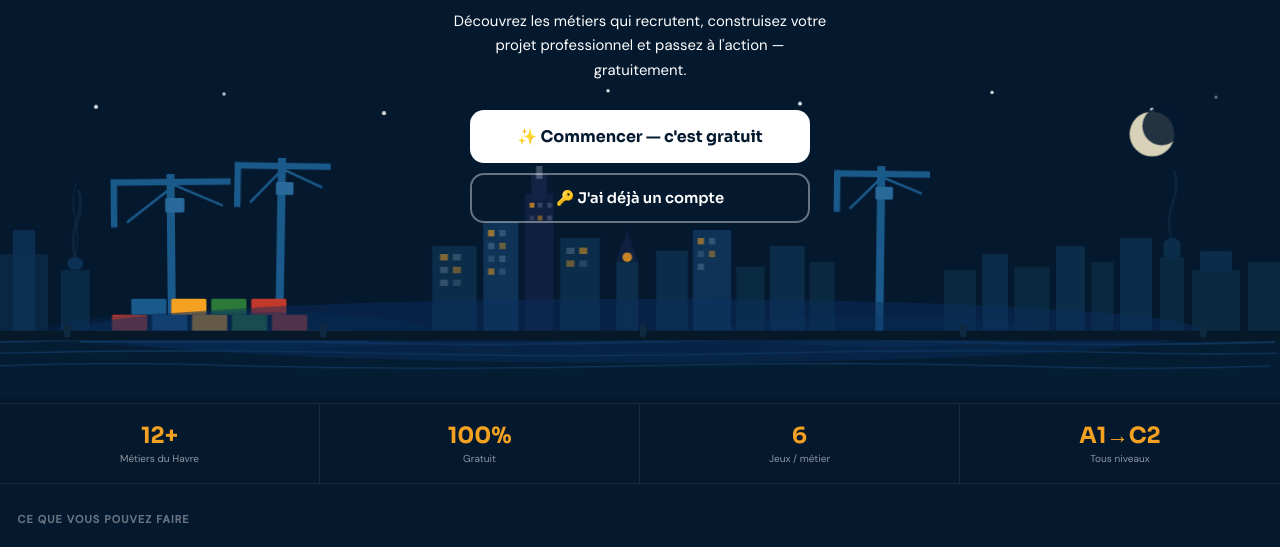
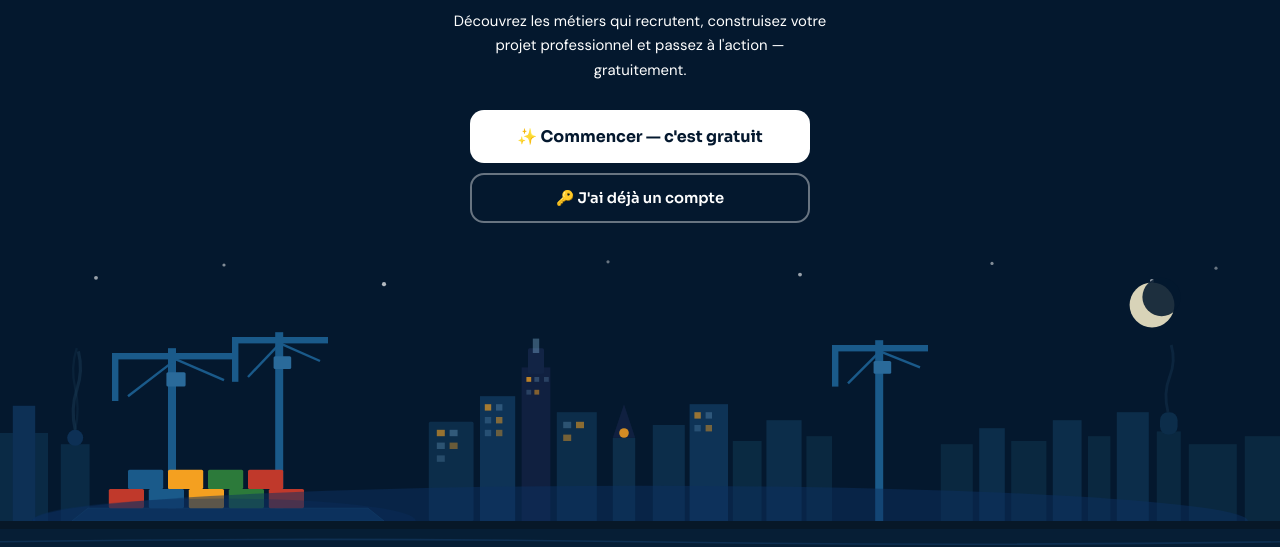
Before and after one commit to RECIFE-Projets/cap-avenir, a plain HTML site: page index.html in a window 1280 px wide. Shown: the part 223-770 px from the top of the page. Drawn offline with Linux system fonts and the light colour scheme.

Commit message:
Add files via upload

```diff
--- a/index.html
+++ b/index.html
@@ -174,14 +174,12 @@ input:focus,select:focus,textarea:focus{outline:none;border-color:var(--primary)
 .btn-outline-white:hover{background:rgba(255,255,255,0.08);border-color:rgba(255,255,255,0.7);}
 
 /* HERO with skyline */
-.land-hero{position:relative;text-align:center;padding:2.5rem 1.25rem 0;overflow:hidden;min-height:420px;display:flex;flex-direction:column;align-items:center;}
-.land-skyline-wrap{position:absolute;bottom:0;left:0;right:0;z-index:0;}
-.land-hero-content{position:relative;z-index:2;width:100%;}
+.land-hero{text-align:center;padding:2.5rem 1.25rem 1.75rem;background:#04182e;}
 .land-anchor{width:80px;height:80px;background:var(--accent);border-radius:24px;display:flex;align-items:center;justify-content:center;font-size:2.2rem;margin:0 auto 1.25rem;animation:popIn .6s cubic-bezier(.34,1.56,.64,1) both;box-shadow:0 8px 32px rgba(244,160,32,0.45);}
 .land-title{font-family:var(--font);font-size:2.2rem;font-weight:800;line-height:1.1;margin-bottom:0.9rem;animation:fadeUp .6s .15s both ease-out;}
 .land-title span{color:var(--accent);}
 .land-sub{font-size:0.93rem;opacity:0.78;line-height:1.65;max-width:380px;margin:0 auto 1.75rem;animation:fadeUp .6s .25s both ease-out;}
-.land-btns{display:flex;flex-direction:column;gap:10px;width:100%;max-width:340px;margin:0 auto;animation:fadeUp .6s .35s both ease-out;padding-bottom:180px;}
+.land-btns{display:flex;flex-direction:column;gap:10px;width:100%;max-width:340px;margin:0 auto;animation:fadeUp .6s .35s both ease-out;}
 
 /* STATS STRIP */
 .land-stats{display:grid;grid-template-columns:repeat(4,1fr);margin:0;border-top:1px solid rgba(255,255,255,0.08);border-bottom:1px solid rgba(255,255,255,0.08);}
@@ -352,220 +350,161 @@ input:checked+.toggle-slider:before{transform:translateX(20px);}
 <div id="page-landing" class="page active">
 <div class="landing-wrap">
 
-  <!-- HERO with Le Havre skyline -->
+  <!-- HERO : texte + boutons -->
   <div class="land-hero">
-    <div class="land-hero-content">
     <div class="land-anchor">⚓</div>
     <h1 class="land-title">Votre avenir<br>commence à <span>Le Havre</span></h1>
     <p class="land-sub">Découvrez les métiers qui recrutent, construisez votre projet professionnel et passez à l'action — gratuitement.</p>
     <div class="land-btns">
-        <button class="btn btn-white btn-lg" onclick="showPage('page-register')" style="font-size:1rem;padding:1rem 1.5rem;border-radius:14px;width:100%;">✨ Commencer — c'est gratuit</button>
-        <button class="btn btn-outline-white" onclick="showPage('page-login')" style="font-size:0.92rem;padding:0.85rem 1.5rem;border-radius:14px;width:100%;">🔑 J'ai déjà un compte</button>
-      </div>
-    </div>
-
-    <!-- SVG Skyline Le Havre -->
-    <div class="land-skyline-wrap">
-      <svg width="100%" viewBox="0 0 800 200" xmlns="http://www.w3.org/2000/svg" preserveAspectRatio="xMidYMax meet">
-        <!-- Sky gradient layer -->
-        <rect x="0" y="0" width="800" height="200" fill="#04182e"/>
-        <!-- Stars -->
-        <circle cx="60" cy="18" r="1.2" fill="#fff" opacity=".6" style="animation:starPulse 3s 0.2s infinite ease-in-out"/>
-        <circle cx="140" cy="10" r="1" fill="#fff" opacity=".5" style="animation:starPulse 2.5s 0.8s infinite ease-in-out"/>
-        <circle cx="240" cy="22" r="1.3" fill="#fff" opacity=".7" style="animation:starPulse 3.5s 0.4s infinite ease-in-out"/>
-        <circle cx="380" cy="8" r="1" fill="#fff" opacity=".4" style="animation:starPulse 2.8s 1s infinite ease-in-out"/>
-        <circle cx="500" cy="16" r="1.2" fill="#fff" opacity=".6" style="animation:starPulse 3.2s 0.6s infinite ease-in-out"/>
-        <circle cx="620" cy="9" r="1" fill="#fff" opacity=".5" style="animation:starPulse 2.6s 1.3s infinite ease-in-out"/>
-        <circle cx="720" cy="20" r="1.3" fill="#fff" opacity=".6" style="animation:starPulse 3s 0.9s infinite ease-in-out"/>
-        <circle cx="760" cy="12" r="1" fill="#fff" opacity=".4" style="animation:starPulse 2.4s 0.3s infinite ease-in-out"/>
-        <!-- Moon -->
+      <button class="btn btn-white" onclick="showPage('page-register')" style="font-size:1rem;padding:1rem;border-radius:14px;width:100%;max-width:340px;">&#10024; Commencer — c'est gratuit</button>
+      <button class="btn btn-outline-white" onclick="showPage('page-login')" style="font-size:0.92rem;padding:0.85rem;border-radius:14px;width:100%;max-width:340px;">&#128273; J'ai déjà un compte</button>
+    </div>
+  </div>
+
+  <!-- SKYLINE Le Havre : flux normal, après le hero -->
+  <div style="background:#04182e;line-height:0;margin-top:-2px;">
+    <svg width="100%" viewBox="0 0 800 210" xmlns="http://www.w3.org/2000/svg" preserveAspectRatio="xMidYMax meet" style="display:block;">
+      <rect x="0" y="0" width="800" height="210" fill="#04182e"/>
+      <!-- Étoiles -->
+      <circle cx="60" cy="18" r="1.2" fill="#fff" opacity=".6"/>
+      <circle cx="140" cy="10" r="1" fill="#fff" opacity=".5"/>
+      <circle cx="240" cy="22" r="1.3" fill="#fff" opacity=".7"/>
+      <circle cx="380" cy="8" r="1" fill="#fff" opacity=".4"/>
+      <circle cx="500" cy="16" r="1.2" fill="#fff" opacity=".6"/>
+      <circle cx="620" cy="9" r="1" fill="#fff" opacity=".5"/>
+      <circle cx="720" cy="20" r="1.3" fill="#fff" opacity=".6"/>
+      <circle cx="760" cy="12" r="1" fill="#fff" opacity=".4"/>
+      <!-- Lune -->
       <circle cx="720" cy="35" r="14" fill="#f0e8c8" opacity=".9"/>
-        <circle cx="726" cy="30" r="12" fill="#04182e" opacity=".85"/>
-
-        <!-- Water reflection -->
-        <rect x="0" y="158" width="800" height="42" fill="#061e35" opacity=".9"/>
-        <!-- Water shimmer lines -->
-        <path d="M0 165 Q100 162 200 165 Q300 168 400 165 Q500 162 600 165 Q700 168 800 165" fill="none" stroke="#1a4a7a" stroke-width="1" opacity=".4" style="animation:waveFade 4s infinite ease-in-out"/>
-        <path d="M0 172 Q120 169 240 172 Q360 175 480 172 Q600 169 720 172 Q760 173 800 172" fill="none" stroke="#1a4a7a" stroke-width="0.8" opacity=".3" style="animation:waveFade 5s 1s infinite ease-in-out"/>
-        <path d="M0 180 Q80 177 160 180 Q280 183 400 180 Q520 177 640 180 Q720 183 800 180" fill="none" stroke="#1a4a7a" stroke-width="0.6" opacity=".25" style="animation:waveFade 6s 2s infinite ease-in-out"/>
-
-        <!-- CITYSCAPE - BUILDINGS -->
-        <!-- Left: industrial zone Gonfreville -->
-        <rect x="0" y="110" width="30" height="50" fill="#0a2a45" opacity=".9"/>
-        <rect x="8" y="95" width="14" height="65" fill="#0d3055" opacity=".9"/>
-        <!-- Refinery pipes/tanks -->
-        <rect x="38" y="120" width="18" height="40" fill="#0a2a45"/>
-        <rect x="42" y="112" width="10" height="8" fill="#0d3055" rx="5"/>
-        <!-- Smoke wisps -->
-        <path d="M47 112 Q44 100 48 90 Q52 80 49 70" fill="none" stroke="#1a3a55" stroke-width="2" opacity=".4"/>
-        <path d="M47 112 Q50 100 47 88 Q44 76 48 65" fill="none" stroke="#1a3a55" stroke-width="1.5" opacity=".3"/>
-
-        <!-- Port cranes (centre-gauche) -->
-        <g style="animation:crane 6s 0s infinite ease-in-out;transform-origin:110px 160px">
-          <rect x="105" y="60" width="5" height="100" fill="#1a5a8a"/>
-          <rect x="70" y="63" width="75" height="4" fill="#1a5a8a"/>
-          <rect x="70" y="63" width="4" height="30" fill="#1a5a8a"/>
-          <line x1="110" y1="67" x2="80" y2="90" stroke="#1a5a8a" stroke-width="1.5"/>
-          <line x1="110" y1="67" x2="140" y2="80" stroke="#1a5a8a" stroke-width="1.5"/>
-          <!-- Cabin -->
-          <rect x="104" y="75" width="12" height="9" fill="#2a6a9a" rx="1"/>
-        </g>
-
-        <g style="animation:crane 7s 1s infinite ease-in-out;transform-origin:175px 160px">
-          <rect x="172" y="50" width="5" height="110" fill="#1a5a8a"/>
-          <rect x="145" y="53" width="60" height="4" fill="#1a5a8a"/>
-          <rect x="145" y="53" width="4" height="28" fill="#1a5a8a"/>
-          <line x1="175" y1="57" x2="155" y2="78" stroke="#1a5a8a" stroke-width="1.5"/>
-          <line x1="175" y1="57" x2="200" y2="68" stroke="#1a5a8a" stroke-width="1.5"/>
-          <rect x="171" y="65" width="11" height="8" fill="#2a6a9a" rx="1"/>
-        </g>
-
-        <!-- Container ship hull -->
-        <path d="M60 158 L220 158 L230 165 L50 165 Z" fill="#0e3558" stroke="#1a4a6a" stroke-width="0.5"/>
-        <!-- Containers on ship -->
-        <rect x="70" y="148" width="22" height="10" fill="#c0392b" rx="1"/>
-        <rect x="95" y="148" width="22" height="10" fill="#1a5a8a" rx="1"/>
-        <rect x="120" y="148" width="22" height="10" fill="#f4a020" rx="1"/>
-        <rect x="145" y="148" width="22" height="10" fill="#2c7a3a" rx="1"/>
-        <rect x="170" y="148" width="22" height="10" fill="#c0392b" rx="1"/>
-        <rect x="82" y="138" width="22" height="10" fill="#1a5a8a" rx="1"/>
-        <rect x="107" y="138" width="22" height="10" fill="#f4a020" rx="1"/>
-        <rect x="132" y="138" width="22" height="10" fill="#2c7a3a" rx="1"/>
-        <rect x="157" y="138" width="22" height="10" fill="#c0392b" rx="1"/>
-
-        <!-- Centre: Le Havre buildings -->
-        <rect x="270" y="105" width="28" height="55" fill="#0c2d4a" rx="1"/>
-        <rect x="275" y="110" width="5" height="4" fill="#f4a020" opacity=".5"/>
-        <rect x="283" y="110" width="5" height="4" fill="#c8d8e8" opacity=".2"/>
-        <rect x="275" y="118" width="5" height="4" fill="#c8d8e8" opacity=".2"/>
-        <rect x="283" y="118" width="5" height="4" fill="#f4a020" opacity=".4"/>
-        <rect x="275" y="126" width="5" height="4" fill="#c8d8e8" opacity=".2"/>
-        <rect x="283" y="126" width="5" height="4" fill="#c8d8e8" opacity=".15"/>
-
-        <rect x="302" y="90" width="22" height="70" fill="#0e3356"/>
-        <rect x="305" y="95" width="4" height="4" fill="#f4a020" opacity=".6"/>
-        <rect x="312" y="95" width="4" height="4" fill="#c8d8e8" opacity=".2"/>
-        <rect x="305" y="103" width="4" height="4" fill="#c8d8e8" opacity=".2"/>
-        <rect x="312" y="103" width="4" height="4" fill="#f4a020" opacity=".4"/>
-        <rect x="305" y="111" width="4" height="4" fill="#c8d8e8" opacity=".15"/>
-        <rect x="312" y="111" width="4" height="4" fill="#c8d8e8" opacity=".2"/>
-        <rect x="305" y="119" width="4" height="4" fill="#f4a020" opacity=".5"/>
-        <rect x="312" y="119" width="4" height="4" fill="#c8d8e8" opacity=".15"/>
-
-        <!-- Tall tower centre -->
-        <rect x="328" y="72" width="18" height="88" fill="#102040"/>
-        <rect x="332" y="60" width="10" height="16" fill="#122445" rx="1"/>
-        <rect x="335" y="55" width="4" height="8" fill="#c8d8e8" opacity=".3"/>
-        <rect x="331" y="78" width="3" height="3" fill="#f4a020" opacity=".7"/>
-        <rect x="336" y="78" width="3" height="3" fill="#c8d8e8" opacity=".2"/>
-        <rect x="342" y="78" width="3" height="3" fill="#c8d8e8" opacity=".2"/>
-        <rect x="331" y="86" width="3" height="3" fill="#c8d8e8" opacity=".15"/>
-        <rect x="336" y="86" width="3" height="3" fill="#f4a020" opacity=".45"/>
-        <rect x="342" y="86" width="3" height="3" fill="#c8d8e8" opacity=".2"/>
-
-        <rect x="350" y="100" width="25" height="60" fill="#0c2d4a"/>
-        <rect x="354" y="106" width="5" height="4" fill="#c8d8e8" opacity=".2"/>
-        <rect x="362" y="106" width="5" height="4" fill="#f4a020" opacity=".5"/>
-        <rect x="354" y="114" width="5" height="4" fill="#f4a020" opacity=".4"/>
-        <rect x="362" y="114" width="5" height="4" fill="#c8d8e8" opacity=".15"/>
-
-        <!-- Lighthouse / church -->
-        <rect x="385" y="115" width="14" height="45" fill="#0d2e4a"/>
-        <polygon points="385,115 399,115 392,95" fill="#102040"/>
-        <circle cx="392" cy="112" r="3" fill="#f4a020" opacity=".8"/>
-
-        <!-- Right: more buildings -->
-        <rect x="410" y="108" width="20" height="52" fill="#0c2d4a"/>
-        <rect x="433" y="95" width="24" height="65" fill="#0e3356"/>
-        <rect x="436" y="100" width="4" height="4" fill="#f4a020" opacity=".55"/>
-        <rect x="443" y="100" width="4" height="4" fill="#c8d8e8" opacity=".2"/>
-        <rect x="436" y="108" width="4" height="4" fill="#c8d8e8" opacity=".15"/>
-        <rect x="443" y="108" width="4" height="4" fill="#f4a020" opacity=".4"/>
-        <rect x="436" y="116" width="4" height="4" fill="#c8d8e8" opacity=".2"/>
-
-        <rect x="460" y="118" width="18" height="42" fill="#0a2a42"/>
-        <rect x="481" y="105" width="22" height="55" fill="#0c2d4a"/>
-        <rect x="506" y="115" width="16" height="45" fill="#0a2840"/>
-
-        <!-- Right: second crane -->
-        <g style="animation:crane 8s 2s infinite ease-in-out;transform-origin:550px 160px">
-          <rect x="547" y="55" width="5" height="105" fill="#1a5a8a"/>
-          <rect x="520" y="58" width="60" height="4" fill="#1a5a8a"/>
-          <rect x="520" y="58" width="4" height="26" fill="#1a5a8a"/>
-          <line x1="550" y1="62" x2="530" y2="82" stroke="#1a5a8a" stroke-width="1.5"/>
-          <line x1="550" y1="62" x2="575" y2="72" stroke="#1a5a8a" stroke-width="1.5"/>
-          <rect x="546" y="68" width="11" height="8" fill="#2a6a9a" rx="1"/>
-        </g>
-
-        <!-- Far right: industrial -->
-        <rect x="590" y="120" width="20" height="40" fill="#0a2840"/>
-        <rect x="614" y="110" width="16" height="50" fill="#0c2d4a"/>
-        <rect x="634" y="118" width="22" height="42" fill="#0a2840"/>
-        <rect x="660" y="105" width="18" height="55" fill="#0c2d4a"/>
-        <rect x="682" y="115" width="14" height="45" fill="#0a2840"/>
-        <rect x="700" y="100" width="20" height="60" fill="#0c2d4a"/>
-        <!-- Refinery right -->
-        <rect x="725" y="112" width="15" height="48" fill="#0a2840"/>
-        <rect x="727" y="100" width="11" height="14" rx="5" fill="#0c2d4a"/>
-        <path d="M732 100 Q729 88 733 78 Q737 68 734 58" fill="none" stroke="#1a3a55" stroke-width="1.8" opacity=".35"/>
-        <rect x="745" y="120" width="30" height="40" fill="#0a2840"/>
-        <rect x="750" y="108" width="20" height="14" fill="#0c2d4a" rx="1"/>
-        <rect x="780" y="115" width="20" height="45" fill="#0a2840"/>
-
-        <!-- Horizon glow (light pollution) -->
-        <ellipse cx="400" cy="158" rx="350" ry="20" fill="#0d3060" opacity=".45"/>
-        <ellipse cx="150" cy="158" rx="120" ry="12" fill="#0d3060" opacity=".3"/>
-        <ellipse cx="550" cy="158" rx="100" ry="10" fill="#0d3060" opacity=".25"/>
-
-        <!-- Foreground quay -->
-        <rect x="0" y="158" width="800" height="6" fill="#071828"/>
-        <!-- Bollards -->
-        <rect x="40" y="154" width="4" height="8" fill="#0f2a40" rx="1"/>
-        <rect x="200" y="154" width="4" height="8" fill="#0f2a40" rx="1"/>
-        <rect x="400" y="154" width="4" height="8" fill="#0f2a40" rx="1"/>
-        <rect x="600" y="154" width="4" height="8" fill="#0f2a40" rx="1"/>
-        <rect x="750" y="154" width="4" height="8" fill="#0f2a40" rx="1"/>
+      <circle cx="726" cy="30" r="12" fill="#04182e" opacity=".88"/>
+      <!-- Zone industrielle gauche Gonfreville -->
+      <rect x="0" y="115" width="30" height="55" fill="#0a2a45"/>
+      <rect x="8" y="98" width="14" height="72" fill="#0d3055"/>
+      <rect x="38" y="122" width="18" height="48" fill="#0a2a45"/>
+      <rect x="42" y="113" width="10" height="10" rx="5" fill="#0d3055"/>
+      <path d="M47 113 Q44 100 48 88 Q52 76 49 64" fill="none" stroke="#1a3a55" stroke-width="2" opacity=".5"/>
+      <path d="M47 113 Q50 100 47 87 Q44 74 48 62" fill="none" stroke="#1a3a55" stroke-width="1.5" opacity=".3"/>
+      <!-- Grue 1 -->
+      <rect x="105" y="62" width="5" height="108" fill="#1a5a8a"/>
+      <rect x="70" y="65" width="75" height="4" fill="#1a5a8a"/>
+      <rect x="70" y="65" width="4" height="30" fill="#1a5a8a"/>
+      <line x1="110" y1="69" x2="80" y2="92" stroke="#1a5a8a" stroke-width="1.5"/>
+      <line x1="110" y1="69" x2="140" y2="82" stroke="#1a5a8a" stroke-width="1.5"/>
+      <rect x="104" y="77" width="12" height="9" fill="#2a6a9a" rx="1"/>
+      <!-- Grue 2 -->
+      <rect x="172" y="52" width="5" height="118" fill="#1a5a8a"/>
+      <rect x="145" y="55" width="60" height="4" fill="#1a5a8a"/>
+      <rect x="145" y="55" width="4" height="28" fill="#1a5a8a"/>
+      <line x1="175" y1="59" x2="155" y2="80" stroke="#1a5a8a" stroke-width="1.5"/>
+      <line x1="175" y1="59" x2="200" y2="70" stroke="#1a5a8a" stroke-width="1.5"/>
+      <rect x="171" y="67" width="11" height="8" fill="#2a6a9a" rx="1"/>
+      <!-- Navire porte-conteneurs -->
+      <path d="M55 162 L230 162 L240 170 L45 170 Z" fill="#0e3558" stroke="#1a4a6a" stroke-width="0.5"/>
+      <rect x="68" y="150" width="22" height="12" fill="#c0392b" rx="1"/>
+      <rect x="93" y="150" width="22" height="12" fill="#1a5a8a" rx="1"/>
+      <rect x="118" y="150" width="22" height="12" fill="#f4a020" rx="1"/>
+      <rect x="143" y="150" width="22" height="12" fill="#2c7a3a" rx="1"/>
+      <rect x="168" y="150" width="22" height="12" fill="#c0392b" rx="1"/>
+      <rect x="80" y="138" width="22" height="12" fill="#1a5a8a" rx="1"/>
+      <rect x="105" y="138" width="22" height="12" fill="#f4a020" rx="1"/>
+      <rect x="130" y="138" width="22" height="12" fill="#2c7a3a" rx="1"/>
+      <rect x="155" y="138" width="22" height="12" fill="#c0392b" rx="1"/>
+      <!-- Immeubles centre Le Havre -->
+      <rect x="268" y="108" width="28" height="62" fill="#0c2d4a" rx="1"/>
+      <rect x="273" y="113" width="5" height="4" fill="#f4a020" opacity=".6"/>
+      <rect x="281" y="113" width="5" height="4" fill="#8cc4e8" opacity=".3"/>
+      <rect x="273" y="121" width="5" height="4" fill="#8cc4e8" opacity=".25"/>
+      <rect x="281" y="121" width="5" height="4" fill="#f4a020" opacity=".4"/>
+      <rect x="273" y="129" width="5" height="4" fill="#8cc4e8" opacity=".2"/>
+      <rect x="300" y="92" width="22" height="78" fill="#0e3356"/>
+      <rect x="303" y="97" width="4" height="4" fill="#f4a020" opacity=".65"/>
+      <rect x="310" y="97" width="4" height="4" fill="#8cc4e8" opacity=".25"/>
+      <rect x="303" y="105" width="4" height="4" fill="#8cc4e8" opacity=".2"/>
+      <rect x="310" y="105" width="4" height="4" fill="#f4a020" opacity=".5"/>
+      <rect x="303" y="113" width="4" height="4" fill="#8cc4e8" opacity=".2"/>
+      <rect x="310" y="113" width="4" height="4" fill="#f4a020" opacity=".4"/>
+      <!-- Tour principale -->
+      <rect x="326" y="74" width="18" height="96" fill="#102040"/>
+      <rect x="330" y="62" width="10" height="16" fill="#122445" rx="1"/>
+      <rect x="333" y="56" width="4" height="9" fill="#8cc4e8" opacity=".35"/>
+      <rect x="329" y="80" width="3" height="3" fill="#f4a020" opacity=".75"/>
+      <rect x="334" y="80" width="3" height="3" fill="#8cc4e8" opacity=".25"/>
+      <rect x="340" y="80" width="3" height="3" fill="#8cc4e8" opacity=".2"/>
+      <rect x="329" y="88" width="3" height="3" fill="#8cc4e8" opacity=".2"/>
+      <rect x="334" y="88" width="3" height="3" fill="#f4a020" opacity=".5"/>
+      <rect x="348" y="102" width="25" height="68" fill="#0c2d4a"/>
+      <rect x="352" y="108" width="5" height="4" fill="#8cc4e8" opacity=".25"/>
+      <rect x="360" y="108" width="5" height="4" fill="#f4a020" opacity=".55"/>
+      <rect x="352" y="116" width="5" height="4" fill="#f4a020" opacity=".45"/>
+      <!-- Clocher/phare -->
+      <rect x="383" y="118" width="14" height="52" fill="#0d2e4a"/>
+      <polygon points="383,118 397,118 390,97" fill="#102040"/>
+      <circle cx="390" cy="115" r="3" fill="#f4a020" opacity=".85"/>
+      <!-- Immeubles droite -->
+      <rect x="408" y="110" width="20" height="60" fill="#0c2d4a"/>
+      <rect x="431" y="97" width="24" height="73" fill="#0e3356"/>
+      <rect x="434" y="102" width="4" height="4" fill="#f4a020" opacity=".6"/>
+      <rect x="441" y="102" width="4" height="4" fill="#8cc4e8" opacity=".25"/>
+      <rect x="434" y="110" width="4" height="4" fill="#8cc4e8" opacity=".2"/>
+      <rect x="441" y="110" width="4" height="4" fill="#f4a020" opacity=".45"/>
+      <rect x="458" y="120" width="18" height="50" fill="#0a2a42"/>
+      <rect x="479" y="107" width="22" height="63" fill="#0c2d4a"/>
+      <rect x="504" y="117" width="16" height="53" fill="#0a2840"/>
+      <!-- Grue 3 droite -->
+      <rect x="547" y="57" width="5" height="113" fill="#1a5a8a"/>
+      <rect x="520" y="60" width="60" height="4" fill="#1a5a8a"/>
+      <rect x="520" y="60" width="4" height="26" fill="#1a5a8a"/>
+      <line x1="550" y1="64" x2="530" y2="84" stroke="#1a5a8a" stroke-width="1.5"/>
+      <line x1="550" y1="64" x2="575" y2="74" stroke="#1a5a8a" stroke-width="1.5"/>
+      <rect x="546" y="70" width="11" height="8" fill="#2a6a9a" rx="1"/>
+      <!-- Zone industrielle droite -->
+      <rect x="588" y="122" width="20" height="48" fill="#0a2840"/>
+      <rect x="612" y="112" width="16" height="58" fill="#0c2d4a"/>
+      <rect x="632" y="120" width="22" height="50" fill="#0a2840"/>
+      <rect x="658" y="107" width="18" height="63" fill="#0c2d4a"/>
+      <rect x="680" y="117" width="14" height="53" fill="#0a2840"/>
+      <rect x="698" y="102" width="20" height="68" fill="#0c2d4a"/>
+      <rect x="723" y="114" width="15" height="56" fill="#0a2840"/>
+      <rect x="725" y="102" width="11" height="14" rx="5" fill="#0c2d4a"/>
+      <path d="M730 102 Q727 90 731 80 Q735 70 732 60" fill="none" stroke="#1a3a55" stroke-width="1.8" opacity=".4"/>
+      <rect x="743" y="122" width="30" height="48" fill="#0a2840"/>
+      <rect x="778" y="117" width="22" height="53" fill="#0a2840"/>
+      <!-- Halo lumineux horizon -->
+      <ellipse cx="400" cy="170" rx="380" ry="22" fill="#0d3060" opacity=".5"/>
+      <ellipse cx="140" cy="170" rx="120" ry="14" fill="#0d3060" opacity=".3"/>
+      <!-- Quai et eau -->
+      <rect x="0" y="170" width="800" height="5" fill="#071828"/>
+      <rect x="0" y="175" width="800" height="35" fill="#061e35"/>
+      <path d="M0 183 Q200 180 400 183 Q600 186 800 183" fill="none" stroke="#1a4a7a" stroke-width="1" opacity=".4"/>
+      <path d="M0 191 Q200 188 400 191 Q600 194 800 191" fill="none" stroke="#1a4a7a" stroke-width="0.7" opacity=".3"/>
     </svg>
-    </div>
   </div>
 
   <!-- STATS -->
   <div class="land-stats">
-    <div class="land-stat">
-      <div class="land-stat-num">12+</div>
-      <div class="land-stat-label">Métiers du Havre</div>
-    </div>
-    <div class="land-stat">
-      <div class="land-stat-num">100%</div>
-      <div class="land-stat-label">Gratuit</div>
-    </div>
-    <div class="land-stat">
-      <div class="land-stat-num">6</div>
-      <div class="land-stat-label">Jeux / métier</div>
-    </div>
-    <div class="land-stat">
-      <div class="land-stat-num">A1→C2</div>
-      <div class="land-stat-label">Tous niveaux</div>
-    </div>
+    <div class="land-stat"><div class="land-stat-num">12+</div><div class="land-stat-label">Métiers du Havre</div></div>
+    <div class="land-stat"><div class="land-stat-num">100%</div><div class="land-stat-label">Gratuit</div></div>
+    <div class="land-stat"><div class="land-stat-num">6</div><div class="land-stat-label">Jeux / métier</div></div>
+    <div class="land-stat"><div class="land-stat-num">A1&#8594;C2</div><div class="land-stat-label">Tous niveaux</div></div>
   </div>
 
   <!-- FEATURES -->
   <div class="land-features">
     <div class="land-section-label">Ce que vous pouvez faire</div>
     <div class="land-feat">
-      <div class="land-feat-icon blue">🗺️</div>
+      <div class="land-feat-icon blue" style="font-size:1.4rem;">&#128506;</div>
       <div><div class="land-feat-title">Découvrir les métiers qui recrutent</div><div class="land-feat-desc">Port, industrie, logistique, santé, numérique… explorez les métiers porteurs du Havre et de l'agglomération.</div></div>
     </div>
     <div class="land-feat">
-      <div class="land-feat-icon amber">🎮</div>
+      <div class="land-feat-icon amber" style="font-size:1.4rem;">&#127918;</div>
       <div><div class="land-feat-title">Apprendre en jouant</div><div class="land-feat-desc">Quiz, glisser-déposer, vrai ou faux, situations pro… gagnez des badges et des points !</div></div>
     </div>
     <div class="land-feat">
-      <div class="land-feat-icon green">🎯</div>
+      <div class="land-feat-icon green" style="font-size:1.4rem;">&#127919;</div>
       <div><div class="land-feat-title">Un test d'orientation personnalisé</div><div class="land-feat-desc">Répondez à quelques questions et recevez 3 métiers qui correspondent à votre profil et situation.</div></div>
     </div>
     <div class="land-feat">
-      <div class="land-feat-icon purple">🚀</div>
+      <div class="land-feat-icon purple" style="font-size:1.4rem;">&#128640;</div>
       <div><div class="land-feat-title">Passer à l'action concrètement</div><div class="land-feat-desc">CV, lettre de motivation, simulation d'entretien, formations locales et entreprises qui recrutent.</div></div>
     </div>
   </div>
@@ -585,13 +524,13 @@ input:checked+.toggle-slider:before{transform:translateX(20px);}
 
   <!-- OFFLINE NOTE -->
   <div class="land-offline">
-    <span style="font-size:1.2rem;flex-shrink:0;">📶</span>
+    <span style="font-size:1.2rem;flex-shrink:0;">&#128246;</span>
     <span>Fonctionne <strong>avec ou sans connexion Internet</strong>. Vos données sont sauvegardées automatiquement.</span>
   </div>
 
   <!-- BOTTOM CTA -->
   <div class="land-cta-bottom">
-    <button class="btn btn-white btn-lg" onclick="showPage('page-register')" style="font-size:1rem;padding:1rem 2rem;border-radius:14px;width:100%;max-width:340px;">✨ Créer mon compte gratuitement</button>
+    <button class="btn btn-white" onclick="showPage('page-register')" style="font-size:1rem;padding:1rem;border-radius:14px;width:100%;max-width:340px;">&#10024; Créer mon compte gratuitement</button>
     <p>Application d'orientation professionnelle · Le Havre</p>
   </div>
 
```
Lines whose indentation alone changed are shown as unchanged.
